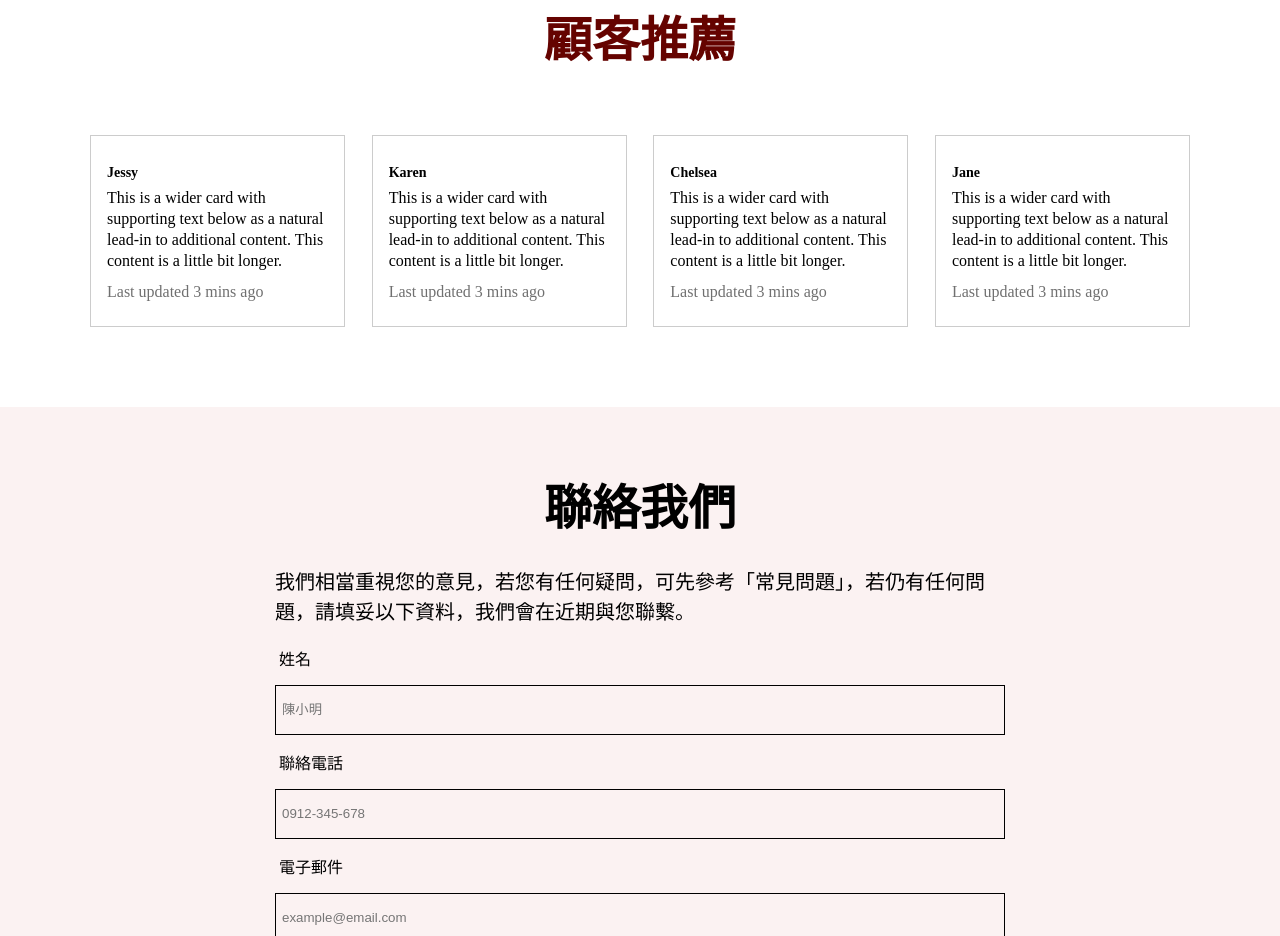
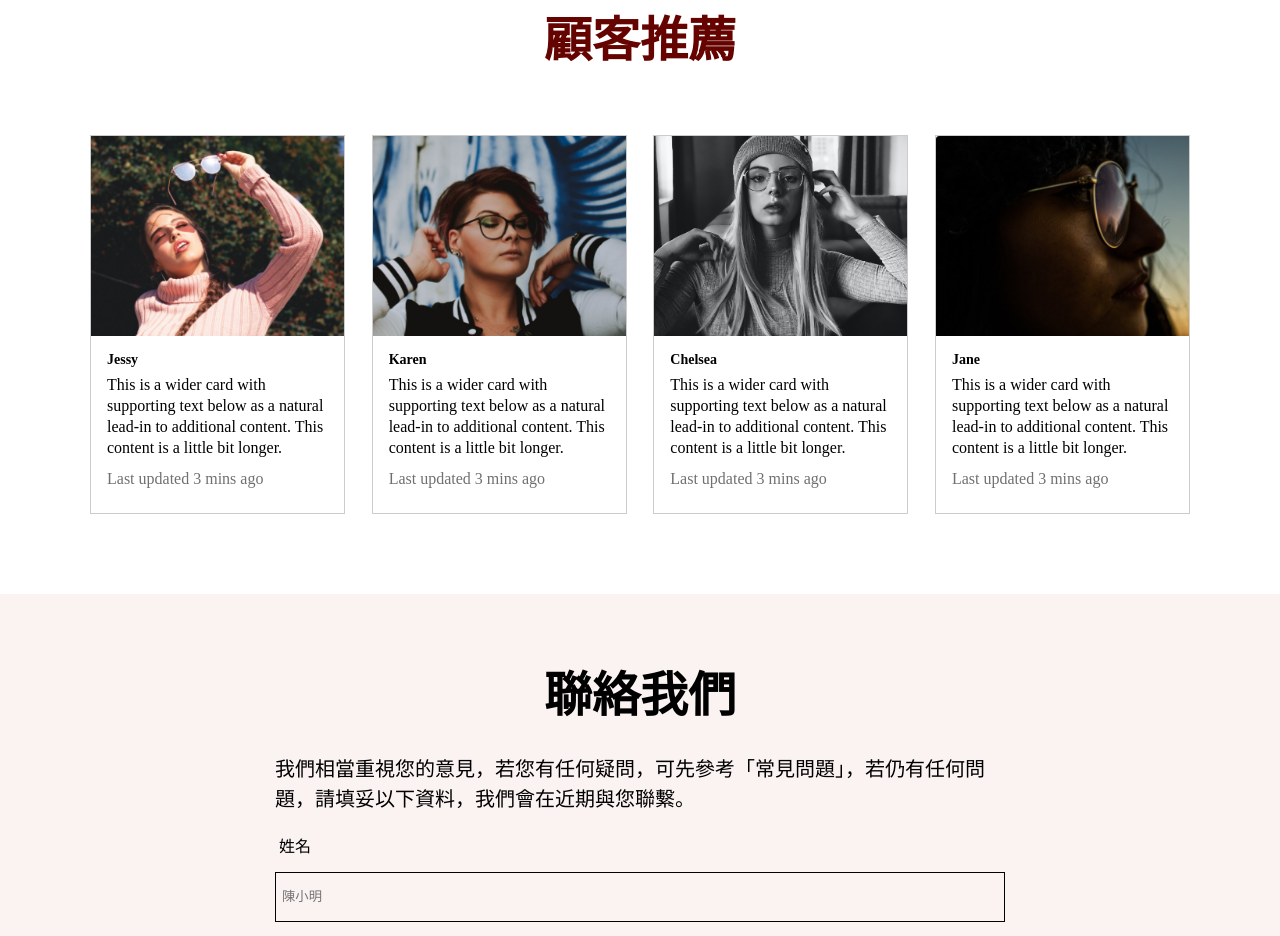
Before and after one commit to superAwei/Hexagon-web-homework, a plain HTML site: page index.html in a window 1280 px wide. Shown: the part 3406-4342 px from the top of the page. Drawn offline with Linux system fonts and the light colour scheme; the site is published under a folder, as on GitHub Pages, so addresses that start at the root find nothing.

Commit message:
modify 路徑修改

```diff
--- a/index.html
+++ b/index.html
@@ -95,7 +95,7 @@
                <h2 class="h2 primary-color">顧客推薦</h2>
                <ul class="recommend-content">
                    <li>
-                       <img src="/img/rec-1.png" alt="">
+                       <img src="img/rec-1.png" alt="">
                        <div class="recommend-info">
                             <h4>Jessy</h4>
                             <p>This is a wider card with supporting text below as a natural lead-in to additional content. This content is a little bit longer.</p>
@@ -103,7 +103,7 @@
                        </div>
                    </li>
                    <li>
-                       <img src="/img/rec-2.png" alt="">
+                       <img src="img/rec-2.png" alt="">
                        <div class="recommend-info">
                             <h4>Karen</h4>
                             <p>This is a wider card with supporting text below as a natural lead-in to additional content. This content is a little bit longer.</p>
@@ -111,7 +111,7 @@
                         </div>
                    </li>
                    <li>
-                       <img src="/img/rec-3.png" alt="">
+                       <img src="img/rec-3.png" alt="">
                        <div class="recommend-info">
                             <h4>Chelsea</h4>
                             <p>This is a wider card with supporting text below as a natural lead-in to additional content. This content is a little bit longer.</p>
@@ -119,7 +119,7 @@
                         </div>
                    </li>
                    <li>
-                       <img src="/img/rec-4.png" alt="">
+                       <img src="img/rec-4.png" alt="">
                        <div class="recommend-info">
                             <h4>Jane</h4>
                             <p>This is a wider card with supporting text below as a natural lead-in to additional content. This content is a little bit longer.</p>
```
